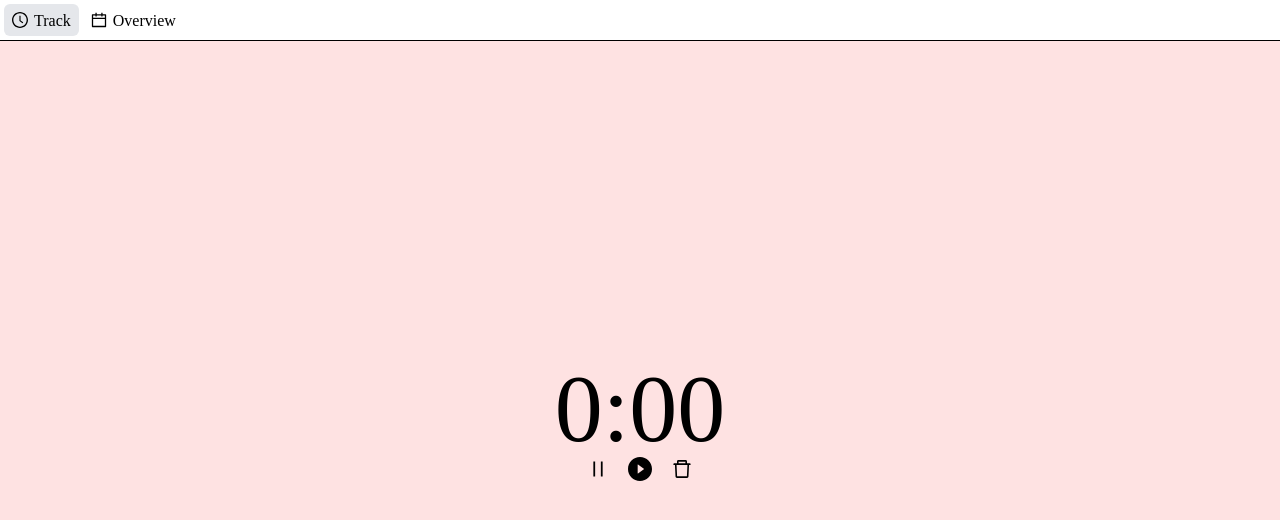
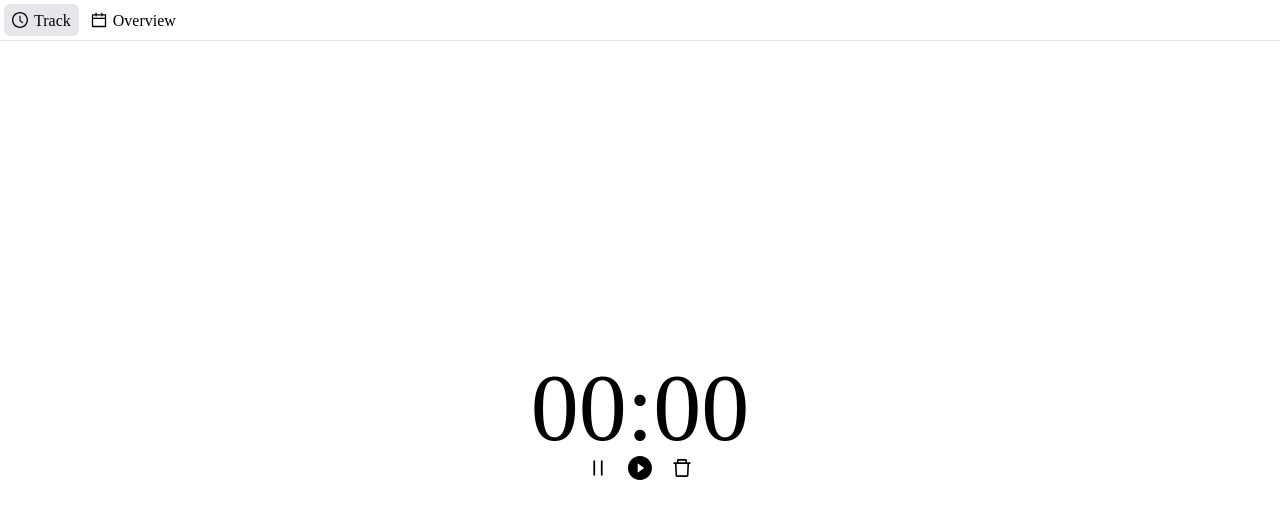
Before and after one commit to Amelia1110/notion-time-tracker, a React (Create React App) app: page / in a window 1280 px wide. Shown: the top 520 px of the page. Built offline with nearby package versions, Linux system fonts and the light colour scheme.

Commit message:
created format for hours

```diff
--- a/src/layout/Navbar.tsx
+++ b/src/layout/Navbar.tsx
@@ -19,7 +19,7 @@ export default function NavBar({setTabState, tabState}: Props) {
                     <Tab tabName="Overview" onTabClick={() => switchTab("Overview")} tabState={tabState}></Tab>
                 </div>
             </header>
-            <hr className="border-black"/>
+            <hr/>
         </>
     )
 }
--- a/src/layout/pages/TrackPage.tsx
+++ b/src/layout/pages/TrackPage.tsx
@@ -40,13 +40,23 @@ export default function TrackPage() {
     };
 
     const formatTime = (totalSeconds: number): string => {
-        const minutes = Math.floor(totalSeconds / 60);
+        const hours = Math.floor(totalSeconds / 3600);
+        const minutes = Math.floor((totalSeconds % 3600) / 60);
         const seconds = totalSeconds % 60;
-        return `${minutes}:${seconds < 10 ? '0' : ''}${seconds}`;
-      };
+
+        const formattedHours = hours < 10 ? `0${hours}` : hours.toString();
+        const formattedMinutes = minutes < 10 ? `0${minutes}` : minutes.toString();
+        const formattedSeconds = seconds < 10 ? `0${seconds}` : seconds.toString();
+
+        if (hours > 0) {
+          return `${formattedHours}:${formattedMinutes}:${formattedSeconds}`;
+        } else {
+          return `${formattedMinutes}:${formattedSeconds}`;
+        }
+    };
 
     return (
-        <div className="bg-red-100 h-[calc(100vh_-_41px)] grid place-content-center">
+        <div className="h-[calc(100vh_-_42px)] grid place-content-center">
             <h1 className="text-8xl">{formatTime(time)}</h1>
             <div className="flex justify-center gap-5 items-center">
                 <PauseOutlined className="text-xl" onClick={() => stopStopwatch("Pause")}/>
```
